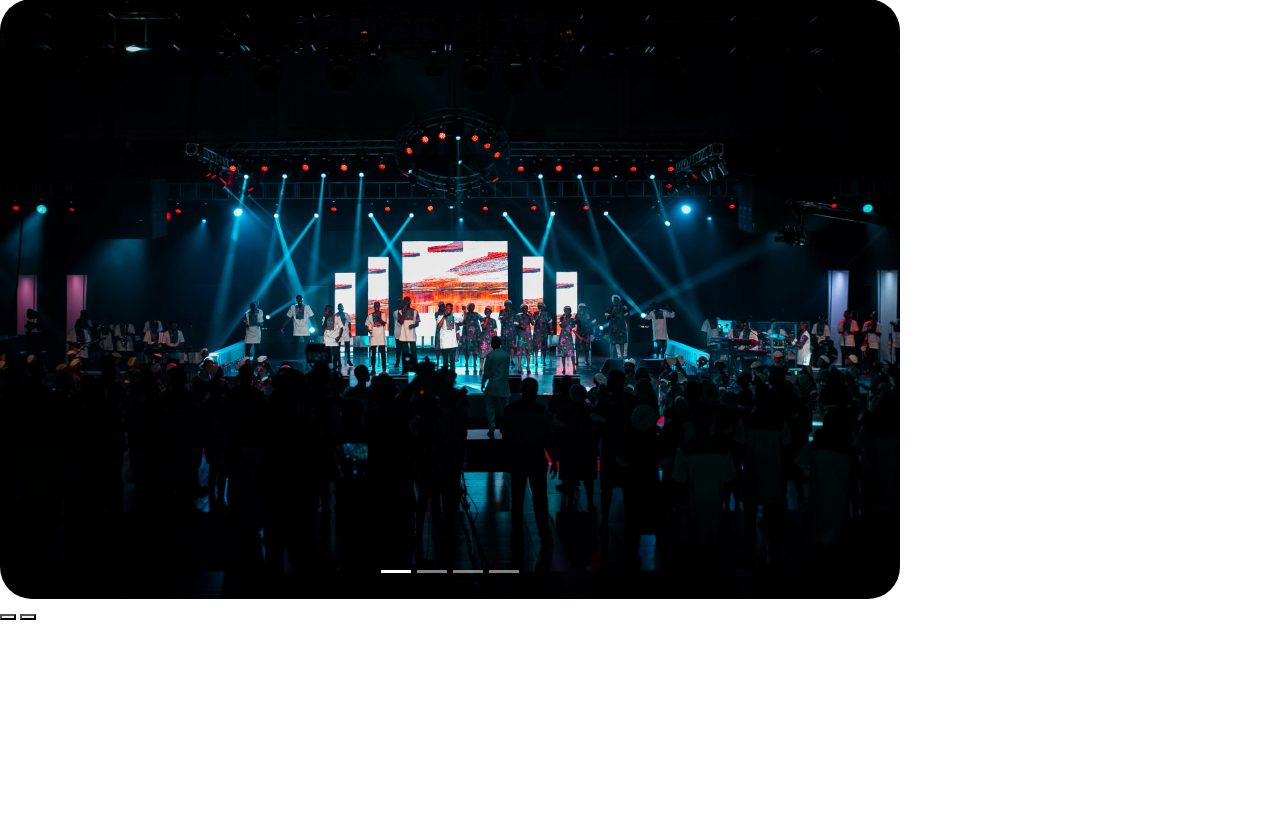
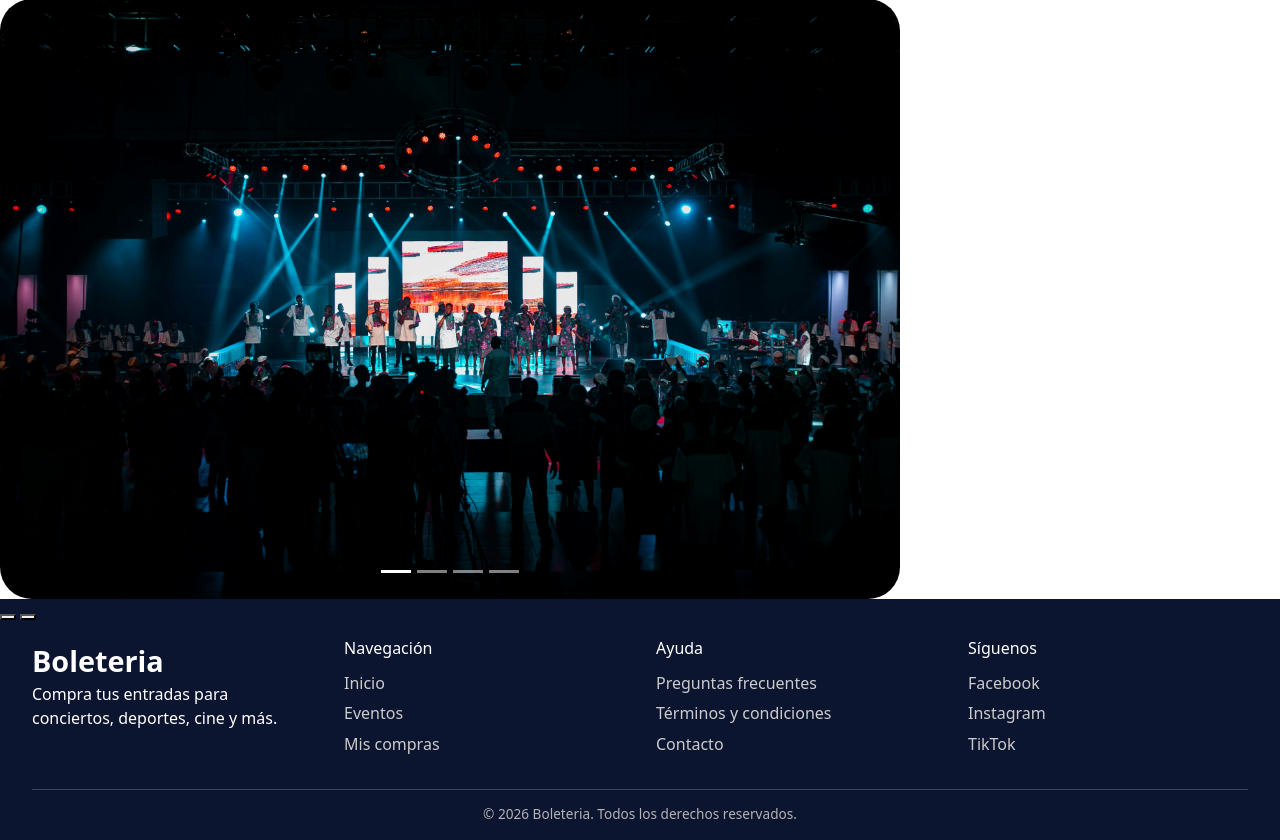
Before and after one commit to st478gtx/AppBoleteria, a Java web app: page / in a window 1280 px wide. Shown: the part 275-1115 px from the top of the page. Before the commit the page ends 895 px from the top, so only its background shows below. Run offline with Tomcat 11, a stand-in JSP engine, Linux system fonts and the light colour scheme; some libraries are stand-ins or nearby versions.

Commit message:
Agregar contenido y estilos al footer
Columnas de navegacion, ayuda y redes sociales, con el año del copyright generado en el servidor. Se reemplaza la altura fija por padding para que el footer crezca con su contenido.

```diff
--- a/Boleteria/src/main/webapp/WEB-INF/footer.jspf
+++ b/Boleteria/src/main/webapp/WEB-INF/footer.jspf
@@ -1,5 +1,39 @@
 <%@ page pageEncoding="UTF-8"%>
 
-<footer>
+<footer class="pie-pagina">
+	<div class="pie-columnas">
+		<div class="pie-marca">
+			<span class="pie-logo">Boleteria</span>
+			<p>Compra tus entradas para conciertos, deportes, cine y más.</p>
+		</div>
 
+		<div>
+			<h4>Navegación</h4>
+			<ul>
+				<li><a href="${pageContext.request.contextPath}/">Inicio</a></li>
+				<li><a href="#">Eventos</a></li>
+				<li><a href="#">Mis compras</a></li>
+			</ul>
+		</div>
+
+		<div>
+			<h4>Ayuda</h4>
+			<ul>
+				<li><a href="#">Preguntas frecuentes</a></li>
+				<li><a href="#">Términos y condiciones</a></li>
+				<li><a href="#">Contacto</a></li>
+			</ul>
+		</div>
+
+		<div>
+			<h4>Síguenos</h4>
+			<ul>
+				<li><a href="#">Facebook</a></li>
+				<li><a href="#">Instagram</a></li>
+				<li><a href="#">TikTok</a></li>
+			</ul>
+		</div>
+	</div>
+
+	<p class="pie-copy">© <%= java.time.Year.now() %> Boleteria. Todos los derechos reservados.</p>
 </footer>
--- a/Boleteria/src/main/webapp/css/style.css
+++ b/Boleteria/src/main/webapp/css/style.css
@@ -71,7 +71,51 @@ main {
 footer {
   background-color: #0b1530;
   color: hsl(0, 0%, 100%);
-  height: 10em;
+  padding: 2.5em 2em 1em;
+}
+
+.pie-columnas {
+  display: grid;
+  grid-template-columns: repeat(auto-fit, minmax(180px, 1fr));
+  gap: 2em;
+}
+
+.pie-logo {
+  font-size: 1.8em;
+  font-weight: bold;
+}
+
+.pie-columnas h4 {
+  font-size: 1em;
+  margin-bottom: 0.8em;
+}
+
+.pie-columnas ul {
+  list-style: none;
+  padding: 0;
+  margin: 0;
+}
+
+.pie-columnas li {
+  margin-bottom: 0.4em;
+}
+
+.pie-columnas a {
+  color: hsl(0, 0%, 80%);
+  text-decoration: none;
+}
+
+.pie-columnas a:hover {
+  color: hsl(0, 0%, 100%);
+}
+
+.pie-copy {
+  margin: 2em 0 0;
+  padding-top: 1em;
+  border-top: 1px solid hsl(0, 0%, 100%, 0.2);
+  text-align: center;
+  font-size: 0.85em;
+  color: hsl(0, 0%, 70%);
 }
 
 /* BARRA DE SELECCION */
```
